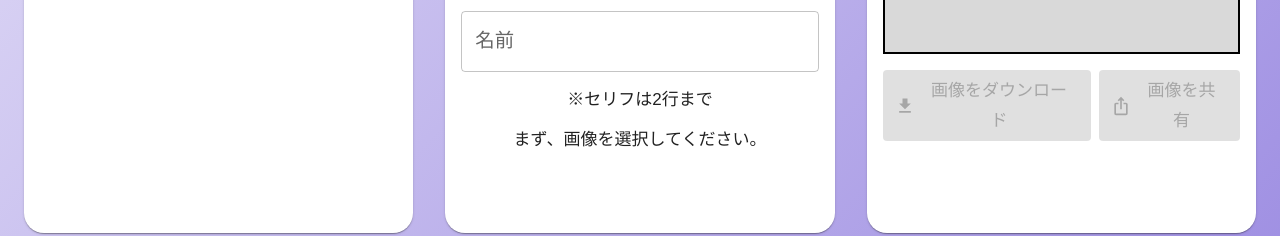
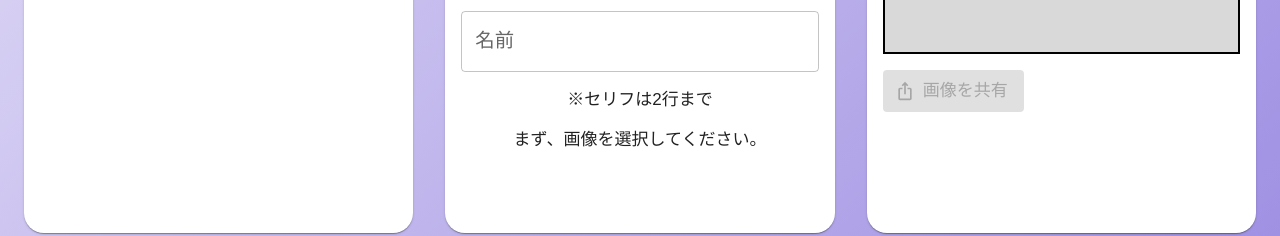
Before and after one commit to AkaakuHub/hasujimaku, a React (Vite) app: page / in a window 1280 px wide. Shown: the part 370-606 px from the top of the page. Built offline with nearby package versions, Linux system fonts and the light colour scheme; no server answers; a web font is replaced by a local one.

Commit message:
feat: ダウンロードボタンを削除

```diff
--- a/src/app/(index)/page.tsx
+++ b/src/app/(index)/page.tsx
@@ -150,21 +150,6 @@ export default function Page() {
                     setIsFetching={setIsFetching}
                   />
                   <Stack direction={{ xs: "column", sm: "row" }} spacing={1} sx={{ width: "100%" }}>
-                    <Box
-                      component="a"
-                      href={canUseResult ? resultImageUrl : undefined}
-                      download="hasunosora_jimaku.png"
-                      sx={{ textDecoration: "none" }}
-                    >
-                      <Button
-                        variant="contained"
-                        color="success"
-                        disabled={!canUseResult}
-                        startIcon={<DownloadIcon />}
-                      >
-                        画像をダウンロード
-                      </Button>
-                    </Box>
                     <Button
                       variant="contained"
                       color="info"
```
